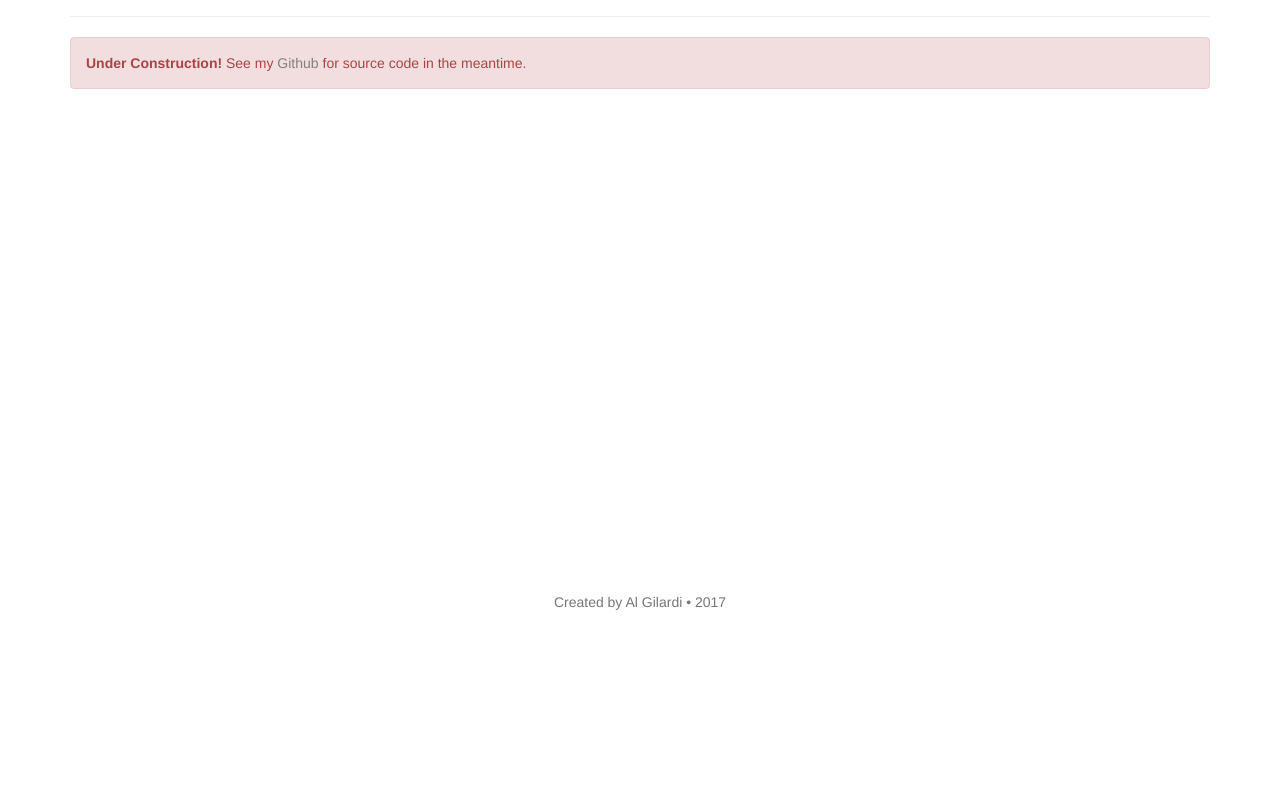
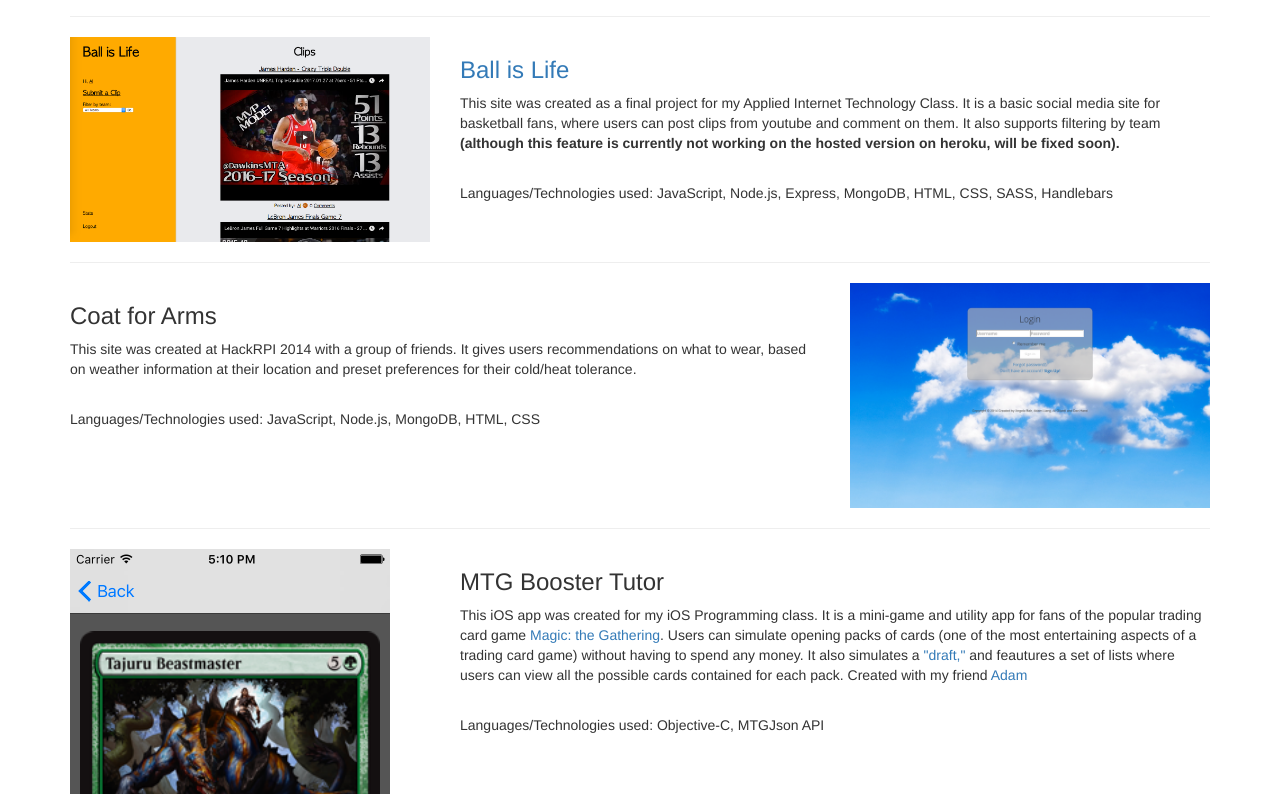
Before and after one commit to algilardi/algilardi.github.io, a plain HTML site: page projects/index.html in a window 1280 px wide. Shown: the part 158-952 px from the top of the page. Before the commit the page ends 800 px from the top, so only its background shows below. Drawn offline with nearby package versions, Linux system fonts and the light colour scheme.

Commit message:
major updates to projects page

```diff
--- a/css/custom.css
+++ b/css/custom.css
@@ -1,7 +1,3 @@
-html, body {
-  height: 100%;
-}
-
 body {
   padding-top: 75px;
 }
@@ -9,11 +5,14 @@ body {
 .footer {
   text-align: center;
   margin: auto;
+  width: 100%;
+  height: 80px;
+}
+
+.footer-about {
   position: absolute;
   bottom: 0;
-  width: 100%;
-  /* Set the fixed height of the footer here */
-  height: 50px;
+  margin: auto;
 }
 
 .container {
--- a/projects/index.html
+++ b/projects/index.html
@@ -46,12 +46,53 @@
         <h1>Projects</h1>
       </div>
 
-      <div class="alert alert-danger" role="alert"><strong>Under Construction!</strong> See my <a href="https://github.com/algilardi">Github</a> for source code in the meantime.</p>
+      <!--Ball is Life-->
+      <div class="row">
+        <div class="col-sm-5 col-md-4 col-lg-4">
+          <img src="../images/projects-ball.png" alt="Ball is Life image" class="img-responsive">
+        </div>
+        <div class="col-sm-7 col-md-8 col-lg-8">
+          <h3><a href="http://ag-ball-is-life.herokuapp.com/" target="_blank">Ball is Life</a></h3>
+          <p>This site was created as a final project for my Applied Internet Technology Class. It is a basic social media site for basketball fans, where users can post clips from youtube and comment on them. It also supports filtering by team <strong>(although this feature is currently not working on the hosted version on heroku, will be fixed soon).</strong><br><br></p>
+          <p class="langs">Languages/Technologies used: JavaScript, Node.js, Express, MongoDB, HTML, CSS, SASS, Handlebars</p>
+        </div>
       </div>
+      <!-- End -->
+
+      <hr />
+
+      <!--Coat for Arms-->
+      <div class="row project">
+        <div class="col-sm-7 col-md-8 col-lg-8">
+          <h3>Coat for Arms</h3>
+          <p>This site was created at HackRPI 2014 with a group of friends. It gives users recommendations on what to wear, based on weather information at their location and preset preferences for their cold/heat tolerance.<br><br></p>
+          <p class="langs">Languages/Technologies used: JavaScript, Node.js, MongoDB, HTML, CSS</p>
+        </div>
+        <div class="col-sm-5 col-md-4 col-lg-4">
+          <img src="../images/projects-coat.png" alt="Coat for Arms image" class="img-responsive">
+        </div>
+      </div>
+      <!-- End -->
+
+      <hr />
+
+      <!--MTG Booster Tutor-->
+      <div class="row project">
+        <div class="col-sm-5 col-md-4 col-lg-4">
+          <img src="../images/projects-mtg.png" alt="MTG Booster Tutor image" class="img-responsive">
+        </div>
+        <div class="col-sm-7 col-md-8 col-lg-8">
+          <h3>MTG Booster Tutor</h3>
+          <p>This iOS app was created for my iOS Programming class. It is a mini-game and utility app for fans of the popular trading card game <a href="https://en.wikipedia.org/wiki/Magic:_The_Gathering" target="_blank">Magic: the Gathering</a>. Users can simulate opening packs of cards (one of the most entertaining aspects of a trading card game) without having to spend any money. It also simulates a <a href="http://magic.wizards.com/en/articles/archive/how-play-limited/how-booster-draft-2016-04-05" target="_blank">"draft,"</a> and feautures a set of lists where users can view all the possible cards contained for each pack. Created with my friend <a href="https://github.com/AdamYLiang" target="_blank">Adam</a> <br><br></p>
+          <p class="langs">Languages/Technologies used: Objective-C, MTGJson API</p>
+        </div>
+      </div>
+      <!-- End -->
     </div>
 
   <footer class="footer">
     <div class="container">
+      <hr />
       <p class="text-muted text-center"> Created by Al Gilardi • 2017</p>
     </div>
   </footer>
```
Also changed, not shown: index.html (+6 -5 lines), resume/index.html (+2 -1 lines), images/projects-ball.png (added), images/projects-catan.png (added), images/projects-coat.png (added), images/projects-mtg.png (added).
